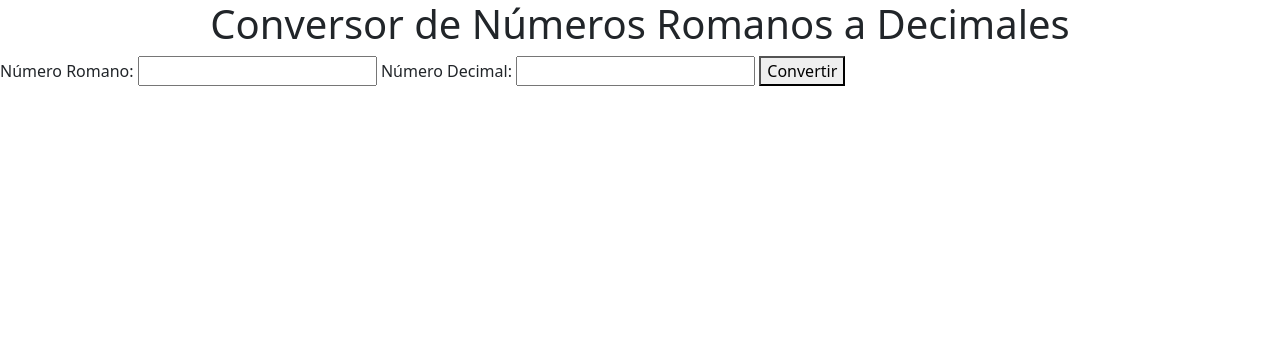
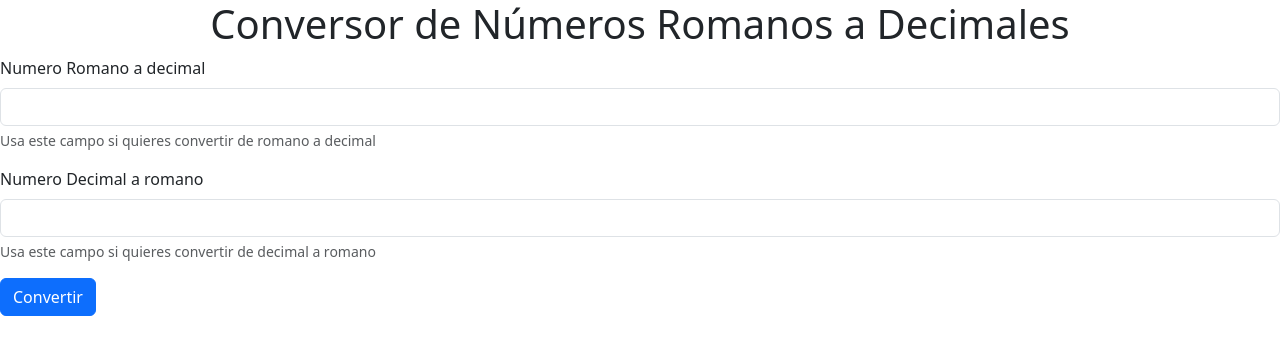
Before and after one commit to ZxThiagoZx17/conversor_romanos_decimales, a Django app: page /conversor/ in a window 1280 px wide. Shown: the top 355 px of the page. Run offline with Django 5.2, Linux system fonts and the light colour scheme.

Commit message:
Se modifica formulario para ingresar los numeros a convertir

```diff
--- a/conversor/templates/conversor/convertidor.html
+++ b/conversor/templates/conversor/convertidor.html
@@ -9,7 +9,7 @@
 </head>
 <body>
     <h1 class="container text-center">Conversor de Números Romanos a Decimales</h1>
-    <form method="post">
+    <!-- <form method="post">
         {% csrf_token %}
         <label for="roman_number">Número Romano:</label>
         <input type="text" id="roman_number" name="roman_number">
@@ -26,6 +26,23 @@
 
     {% if result_roman is not None %}
         <h2>Resultado Romano: {{ result_roman }}</h2>
-    {% endif %}
+    {% endif %} -->
+
+    <form method="post">
+        {% csrf_token %}
+        <div class="mb-3">
+          <label for="roman_number" class="form-label">Numero Romano a decimal</label>
+          <input type="text" class="form-control" id="roman_number" aria-describedby="descripcion_conversor_romano">
+          <div id="descripcion_conversor_romano" class="form-text">Usa este campo si quieres convertir de romano a decimal</div>
+        </div>
+
+        <div class="mb-3">
+          <label for="decimal_number" class="form-label">Numero Decimal a romano</label>
+          <input type="text" class="form-control" id="decimal_number" aria-describedby="descripcion_conversor_decimal">
+          <div id="descripcion_conversor_decimal" class="form-text">Usa este campo si quieres convertir de decimal a romano</div>
+        </div>
+
+        <button type="submit" class="btn btn-primary">Convertir</button>
+      </form>
 </body>
 </html>
```
